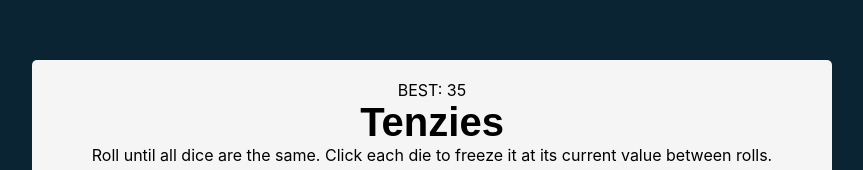
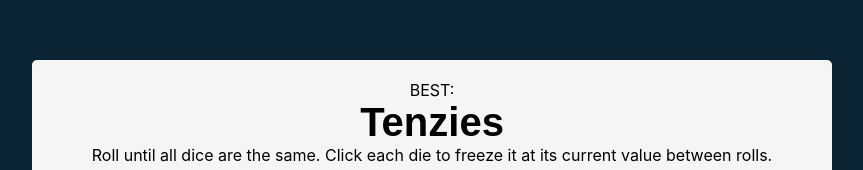
Before and after one commit to claudiomavi/tenziesReact, a React (Vite) app: page / in a window 1280 px wide. Shown: the part 120-290 px from the top of the page, without its empty margins (208-1071 px from the left). Built offline with nearby package versions, Linux system fonts and the light colour scheme.

Commit message:
added bestGame in localStorage

```diff
--- a/src/App.jsx
+++ b/src/App.jsx
@@ -7,7 +7,7 @@ export default function App() {
 	const [dice, setDice] = React.useState(allNewDice());
 	const [tenzies, setTenzies] = React.useState(false);
 	const [counter, setCounter] = React.useState(0);
-	const [best, setBest] = React.useState(35);
+	const [best, setBest] = React.useState(350);
 
 	React.useEffect(() => {
 		const allHeld = dice.every((die) => die.isHeld);
@@ -66,6 +66,7 @@ export default function App() {
 	function bestGame() {
 		if (tenzies && best > counter) {
 			setBest(counter);
+			localStorage.setItem("bestGame", counter);
 		}
 	}
 
@@ -82,7 +83,7 @@ export default function App() {
 	return (
 		<main>
 			{tenzies && <Confetti />}
-			<p className="best">BEST: {best}</p>
+			<p className="best">BEST: {localStorage.getItem("bestGame")}</p>
 			<h1 className="title">Tenzies</h1>
 			<p className="instructions">
 				Roll until all dice are the same. Click each die to freeze it at its
```
Also changed, not shown: 1 other file (tests, documents, lock files or other folders).
